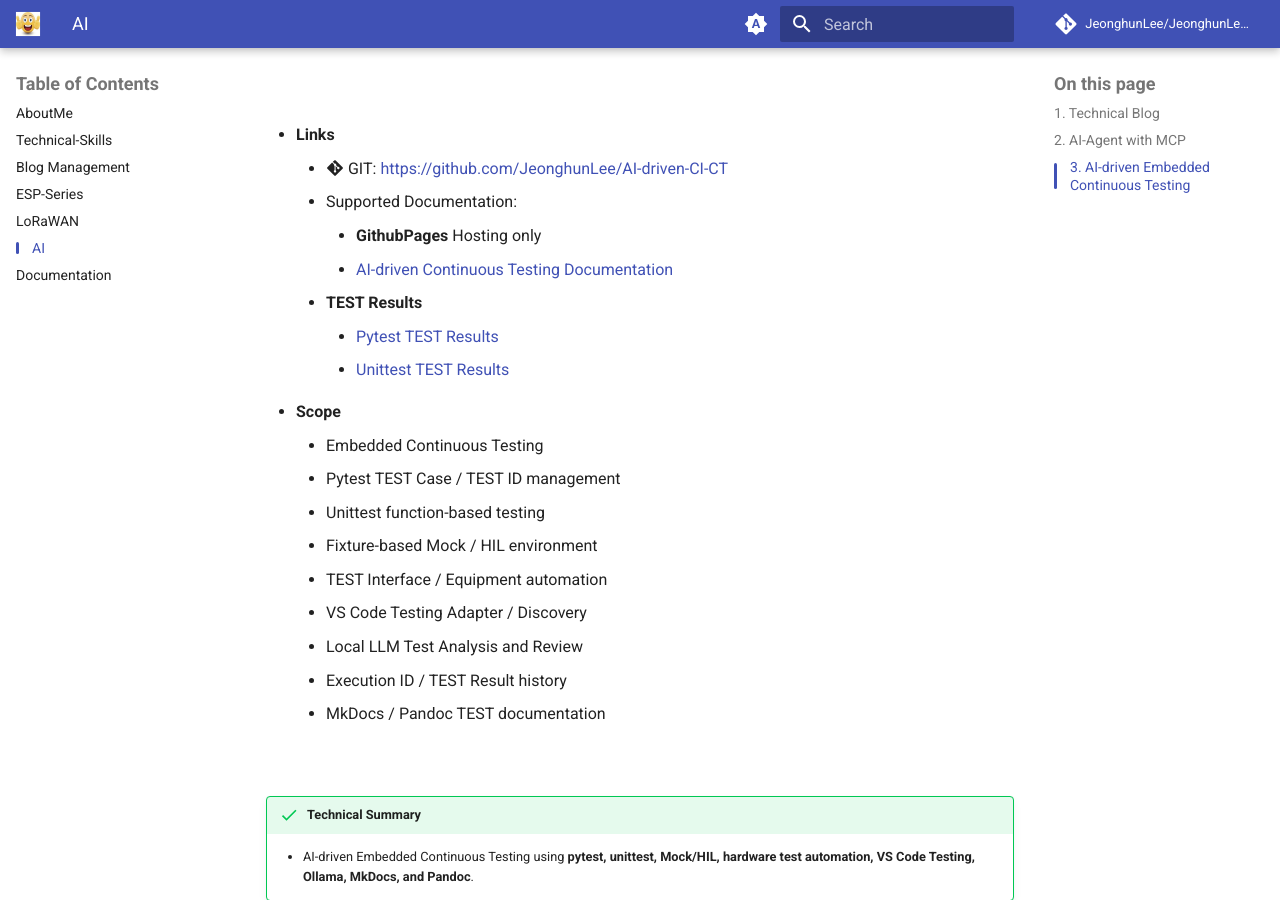
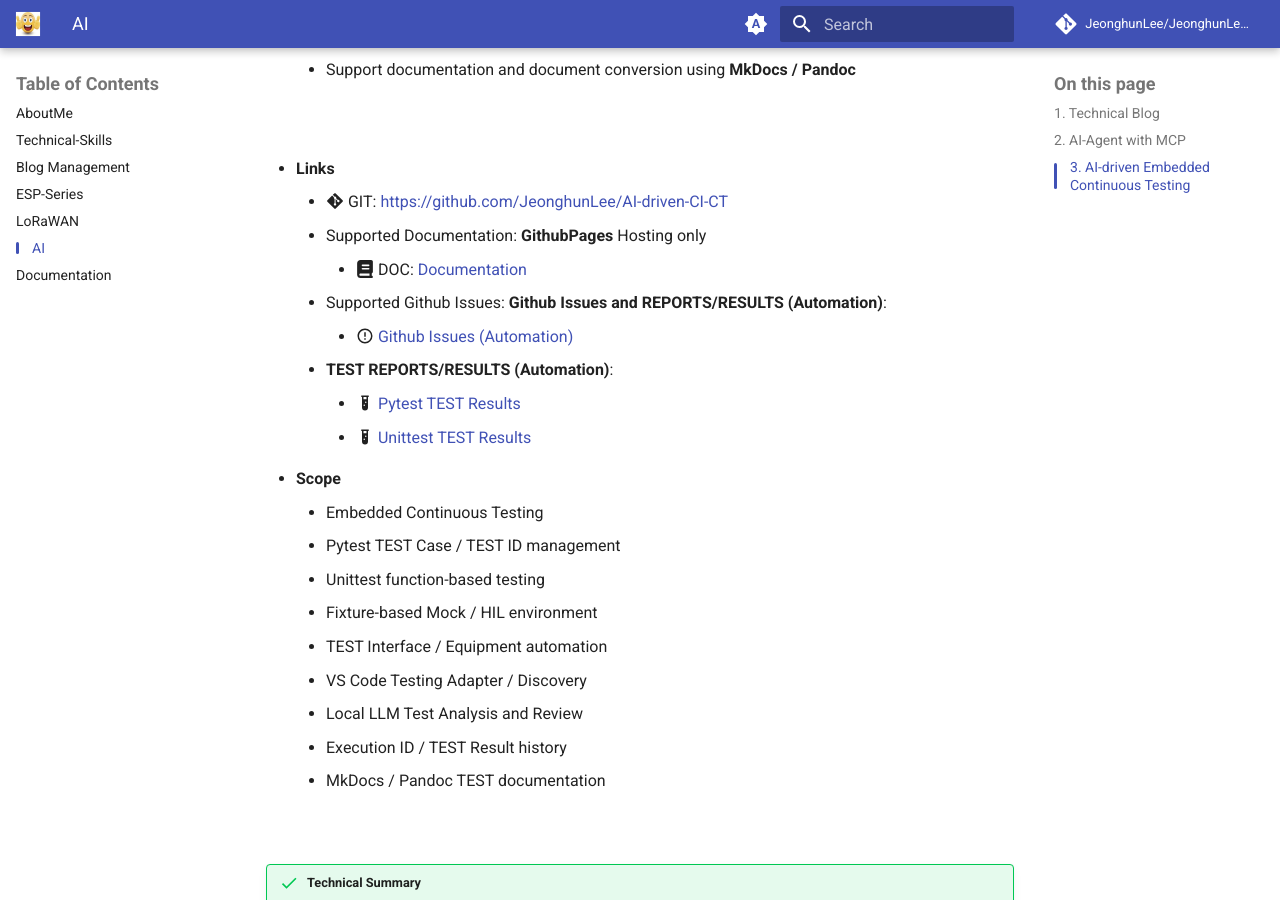
Before and after one commit to JeonghunLee/JeonghunLee.github.io, an MkDocs documentation site: the page built from docs/project_ai.md, in a window 1280 px wide and 900 px high, scrolled down 1960 px. Built offline with MkDocs 1.6.1 and Material for MkDocs 9.7.7, drawn with Linux system fonts in a browser that asks for light colours; comment, search, counter and statistics services are not loaded; some of the changed text lies outside the part shown.

Commit message:
refactor: update task labels for Mkdocs and enhance documentation links

```diff
--- a/docs/project_ai.md
+++ b/docs/project_ai.md
@@ -39,9 +39,12 @@
 
 * **Links**
     * :fontawesome-brands-git-alt: GIT: https://github.com/JeonghunLee/local-ai-agent-mcp
-    * Supported Documentation:
-        * **GithubPages** Hosting only
-        * Go To [Documentation->GithubPages-Project](project_documentation.md#github-pages-projects)
+    * Supported Documentation: **GithubPages** Hosting only
+        * :fontawesome-solid-book: DOC: [Documentation](project_documentation.md#github-pages-projects)
+    * Supported Github Issues: **Github Issues and REPORTS/RESULTS (Automation)**
+        * :material-alert-circle-outline: [Github Issues (Automation)](https://github.com/JeonghunLee/local-ai-agent-mcp/issues)
+
+
 
 
 * **Scope**
@@ -78,12 +81,13 @@
 
 * **Links**
     * :fontawesome-brands-git-alt: GIT: https://github.com/JeonghunLee/AI-driven-CI-CT
-    * Supported Documentation:
-        * **GithubPages** Hosting only
-        * [AI-driven Continuous Testing Documentation](https://jeonghunlee.github.io/AI-driven-CI-CT/index.html)
-    * **TEST Results**
-        * [Pytest TEST Results](https://jeonghunlee.github.io/AI-driven-CI-CT/tests/pytest/index.html)
-        * [Unittest TEST Results](https://jeonghunlee.github.io/AI-driven-CI-CT/tests/unittest/index.html)
+    * Supported Documentation: **GithubPages** Hosting only
+        * :fontawesome-solid-book: DOC: [Documentation](https://jeonghunlee.github.io/AI-driven-CI-CT/index.html)
+    * Supported Github Issues: **Github Issues and REPORTS/RESULTS (Automation)**:
+        * :material-alert-circle-outline: [Github Issues (Automation)](https://github.com/JeonghunLee/AI-driven-CI-CT/issues)
+    * **TEST REPORTS/RESULTS (Automation)**:
+        * :material-test-tube: [Pytest TEST Results](https://jeonghunlee.github.io/AI-driven-CI-CT/tests/pytest/index.html)
+        * :material-test-tube: [Unittest TEST Results](https://jeonghunlee.github.io/AI-driven-CI-CT/tests/unittest/index.html)
 
 * **Scope**
     * Embedded Continuous Testing
```
Also changed, not shown: README.md (+23 -0 lines), docs/project_documentation.md (+5 -2 lines).
